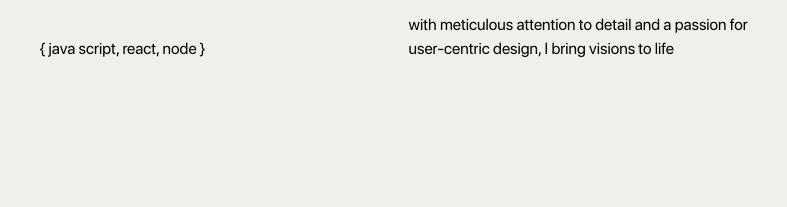
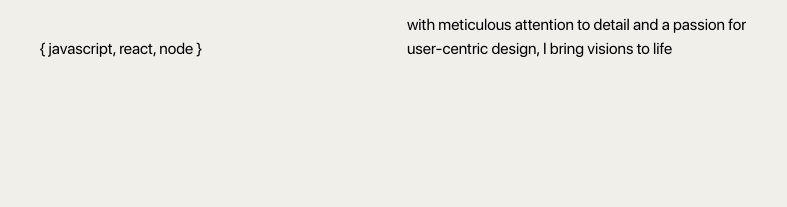
Before and after one commit to anna-amst/portfolio-website, a plain HTML site: page index.html in a window 1280 px wide. Shown: the part 770-977 px from the top of the page, 0-787 px from the left. Drawn offline with Linux system fonts and the light colour scheme.

Commit message:
fix spelling

```diff
--- a/index.html
+++ b/index.html
@@ -20,7 +20,7 @@
       <p class="paragraph location">{ BASED IN BOSTON, MA }</p>
     </div>
       <div class="header__footer">
-      <p id="additional-paragraph">{ java script, react, node }</p>
+      <p id="additional-paragraph">{ javascript, react, node }</p>
       <div class="header__footer__description">
       <p class="footer__paragraph">
         a software developer & designer who skillfully blends functionality with
```
